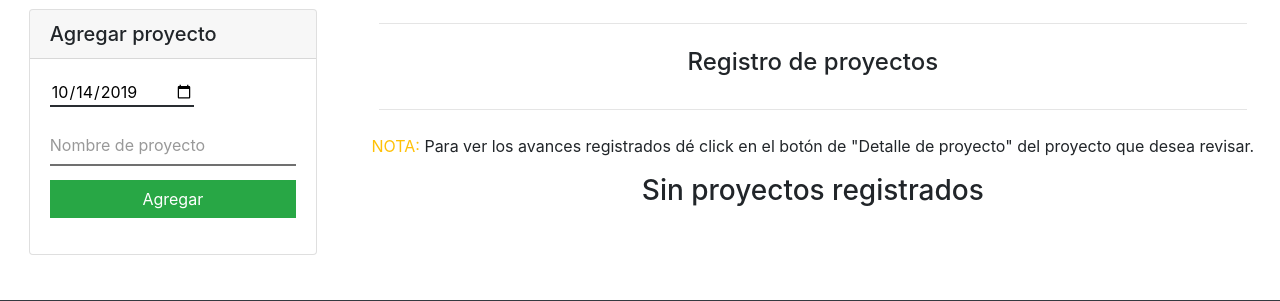
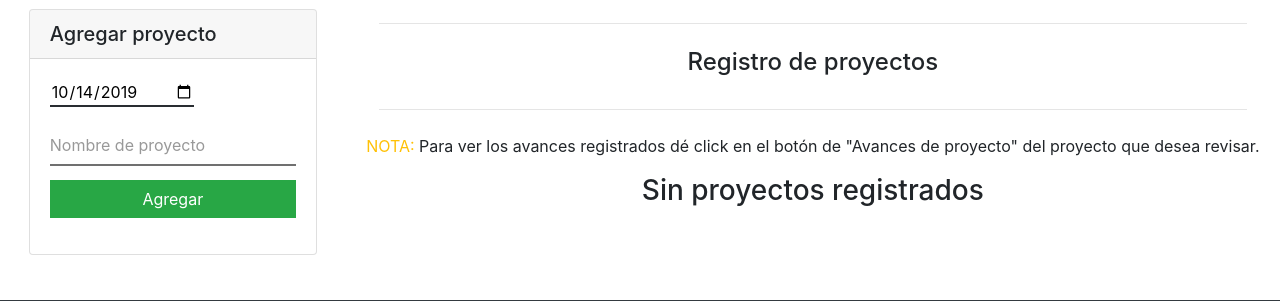
Before and after one commit to TecAbel/ProjectsMan, a PHP site: page /proyectos in a window 1280 px wide. Shown: the part 404-705 px from the top of the page. Run offline with PHP 8.4, Linux system fonts and the light colour scheme; the visitor is signed in with stand-in values (Sample User, id 1); data that the repository does not hold is empty; some libraries are stand-ins or nearby versions.

Commit message:
nota proyectos

```diff
--- a/proyectos.php
+++ b/proyectos.php
@@ -55,7 +55,7 @@
         <hr class="my-4">
             <h4 class="text-center">Registro de proyectos</h4>
             <hr class="my-4">
-            <p class="text-small text-center"> <span class="text-warning">NOTA: </span>Para ver los avances registrados dé click en el botón de "Detalle de proyecto" del proyecto que desea revisar.</p>
+            <p class="text-small text-center"> <span class="text-warning">NOTA: </span>Para ver los avances registrados dé click en el botón de "Avances de proyecto" del proyecto que desea revisar.</p>
             <div class="container-fluid contenedor-tarjetas">
                 <?php echo getProyectos()?>
             </div>
```
